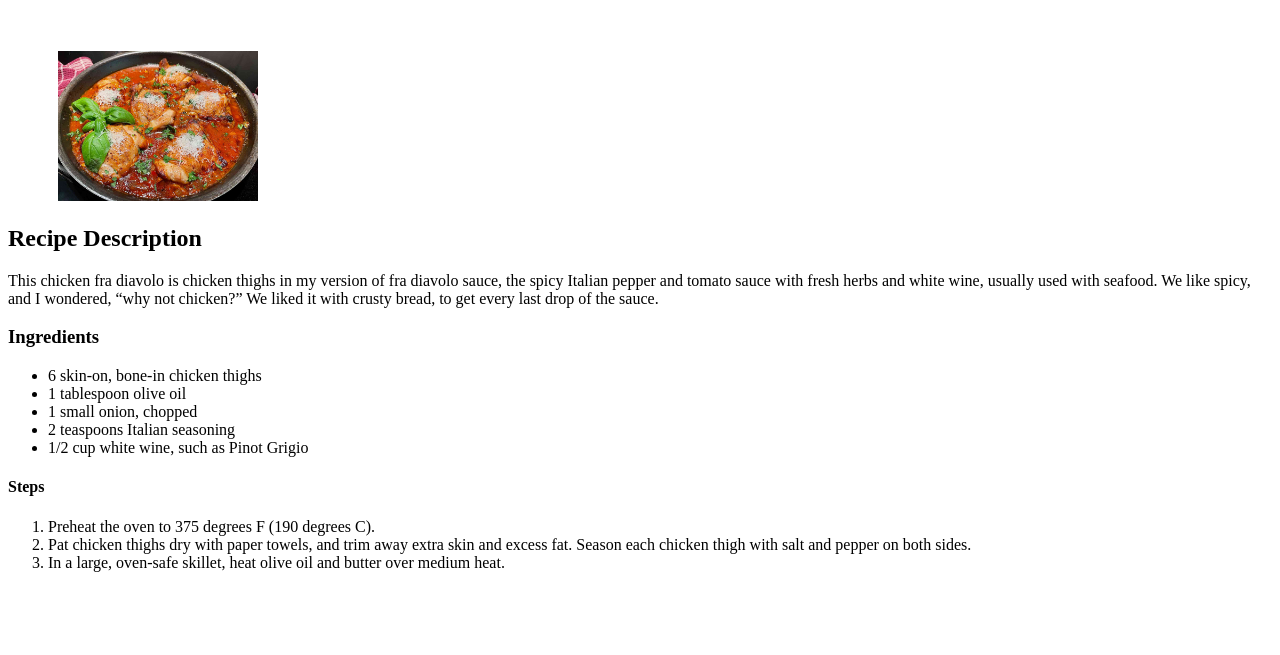
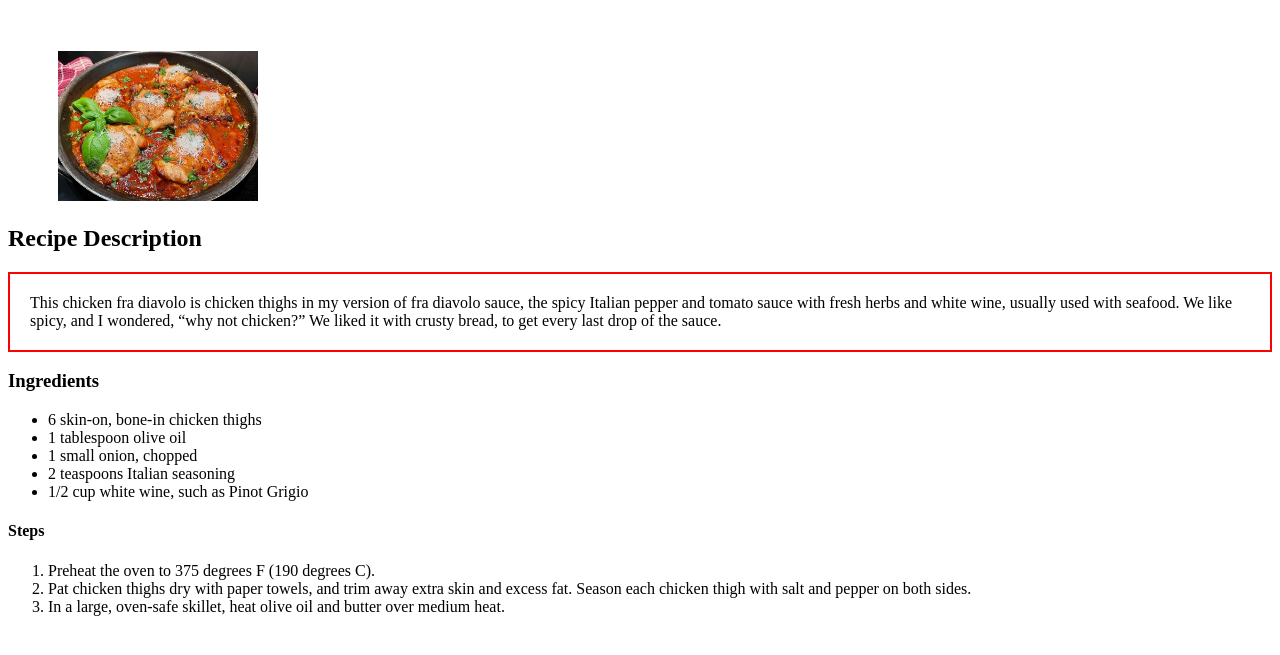
Before and after one commit to ajaved-codes/recipes-project-foundational, a plain HTML site: page recipes/chicken.html in a window 1280 px wide. Shown: the part 79-734 px from the top of the page. Drawn offline with Linux system fonts and the light colour scheme.

Commit message:
paddings

```diff
--- a/recipes/chicken.css
+++ b/recipes/chicken.css
@@ -4,3 +4,10 @@
   margin-left: 50px;
   margin-top: 50px;
 }
+
+p {
+  border: 2px solid red;
+  padding-top: 20px;
+  padding-left: 20px;
+  padding-bottom: 20px;
+}
```
